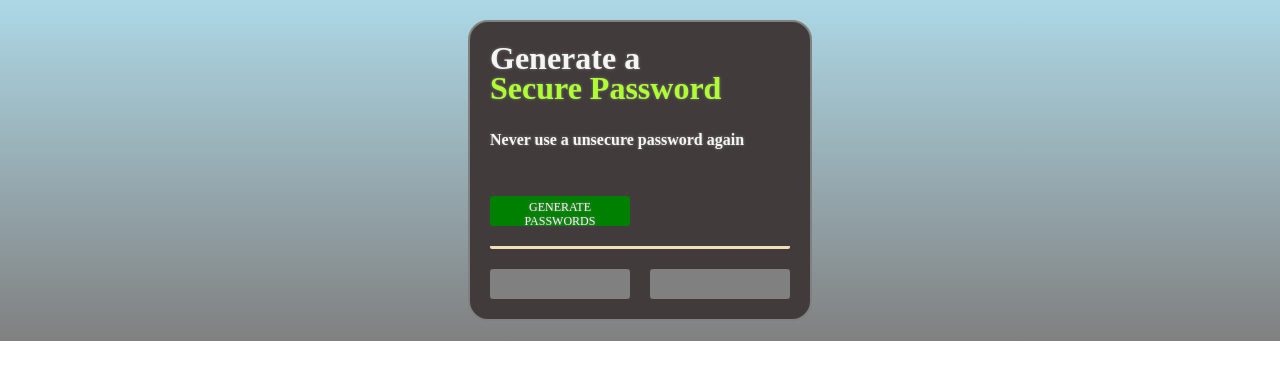
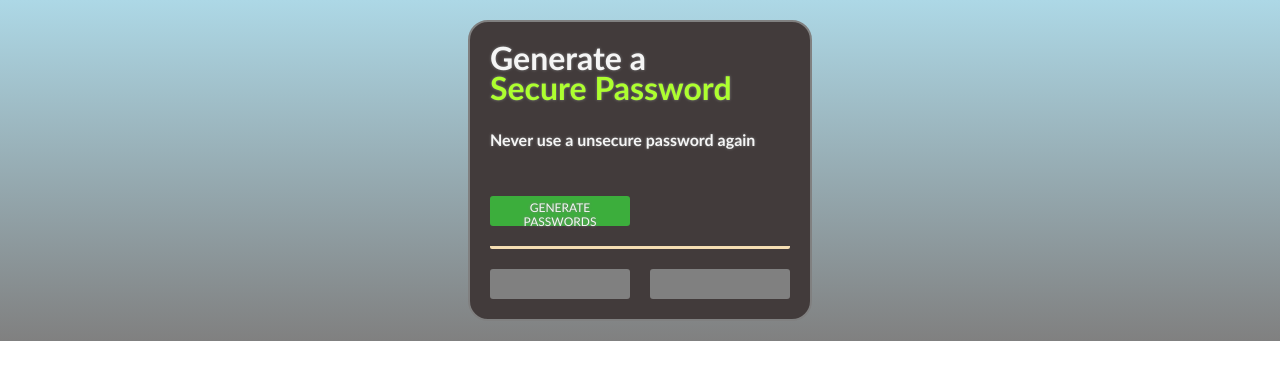
Before and after one commit to Merceboy90/Password-Creator, a plain HTML site: page index.html in a window 1280 px wide. Drawn offline with nearby package versions, Linux system fonts and the light colour scheme.

Commit message:
Update index.css

```diff
--- a/index.css
+++ b/index.css
@@ -1,7 +1,8 @@
 body {
+    font-family: 'Gill Sans', 'Gill Sans MT', Calibri, 'Trebuchet MS', sans-serif;
     margin: 20px auto;
     background: linear-gradient(lightblue, grey);
-    background-size: contain;
+    background-size: cover;
     background-repeat: no-repeat;
 }
 section {
@@ -37,8 +38,9 @@ section {
 
 
 button {
+    font-family: inherit;
     position: relative;
-    background: green;
+    background: rgb(60, 174, 60);
     font-size: 12px;
     height: 30px;
     width: 140px;
```
